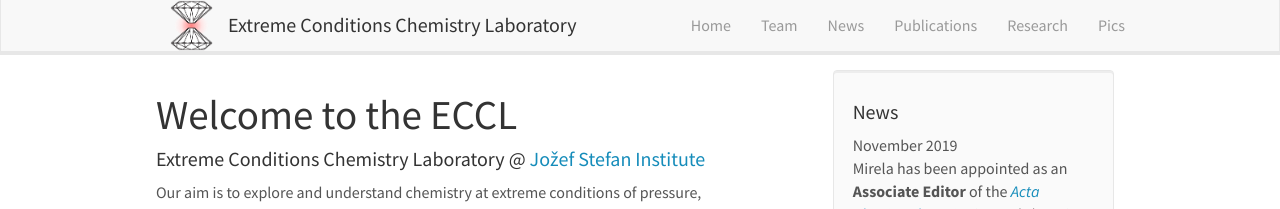
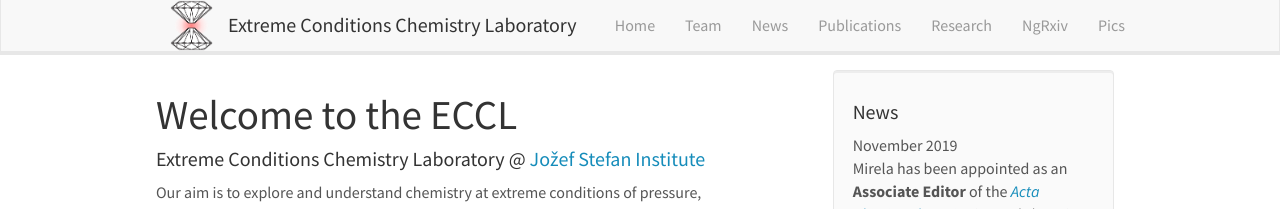
Before and after one commit to eccl-jsi/eccl-jsi.github.io, a Jekyll site: the page built from _pages/home.md, in a window 1280 px wide. Shown: the top 209 px of the page. Built offline with Jekyll 4.4.1, drawn with Linux system fonts in a browser that asks for light colours; nearby versions of some CDN libraries.

Commit message:
Update header.html

```diff
--- a/_includes/header.html
+++ b/_includes/header.html
@@ -17,6 +17,7 @@
 		<li><a href="{{ site.url }}{{ site.baseurl }}/allnews">News</a></li>
 		<li><a href="{{ site.url }}{{ site.baseurl }}/publications">Publications</a></li>
 		<li><a href="{{ site.url }}{{ site.baseurl }}/research">Research</a></li>
+		<li><a href="{{ site.url }}{{ site.baseurl }}/ngrxiv">NgRxiv</a></li>
 		<li><a href="{{ site.url }}{{ site.baseurl }}/pictures">Pics</a></li>
 	  </ul>
 	</div>
```
